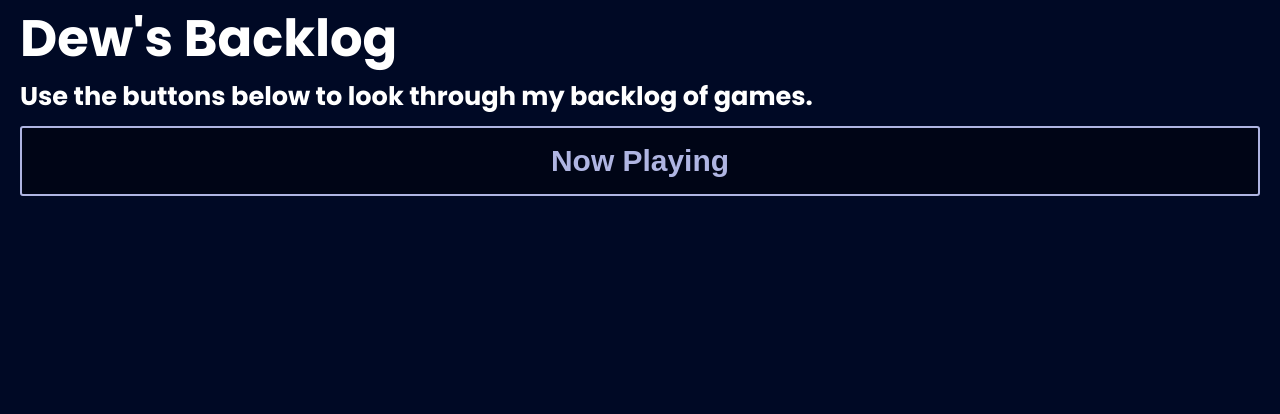
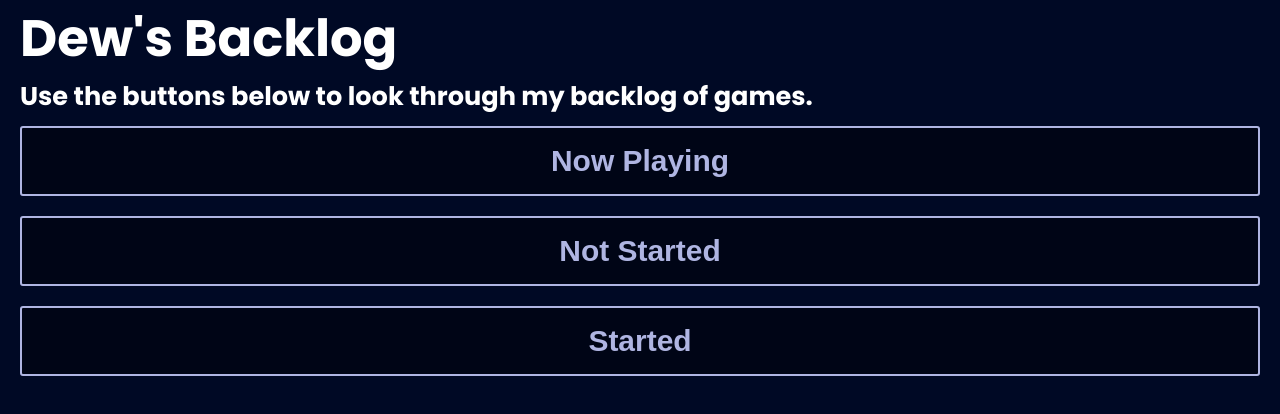
Before and after one commit to AnnuityDew/next-tarpeydev, a Next.js app: page /backlog in a window 1280 px wide. Shown: the top 414 px of the page. Built offline with nearby package versions, Linux system fonts and the light colour scheme.

Commit message:
Brando requested these views specifically

```diff
--- a/pages/backlog.tsx
+++ b/pages/backlog.tsx
@@ -72,6 +72,22 @@ class Backlog extends Component<
           click={this.backlogRequested.bind(this, "now_playing=true")}
           disabled={this.state.backlogLoading}
         />
+        <StyledButton
+          gridButton={false}
+          kind="blue"
+          label={this.state.backlogLoading ? loading : "Not Started"}
+          sublabel={this.state.backlogLoading ? subloading : ""}
+          click={this.backlogRequested.bind(this, "game_status=Not%20Started")}
+          disabled={this.state.backlogLoading}
+        />
+        <StyledButton
+          gridButton={false}
+          kind="blue"
+          label={this.state.backlogLoading ? loading : "Started"}
+          sublabel={this.state.backlogLoading ? subloading : ""}
+          click={this.backlogRequested.bind(this, "game_status=Started")}
+          disabled={this.state.backlogLoading}
+        />
       </div>
     )
 
```
Also changed, not shown: 1 other file (tests, documents, lock files or other folders).
